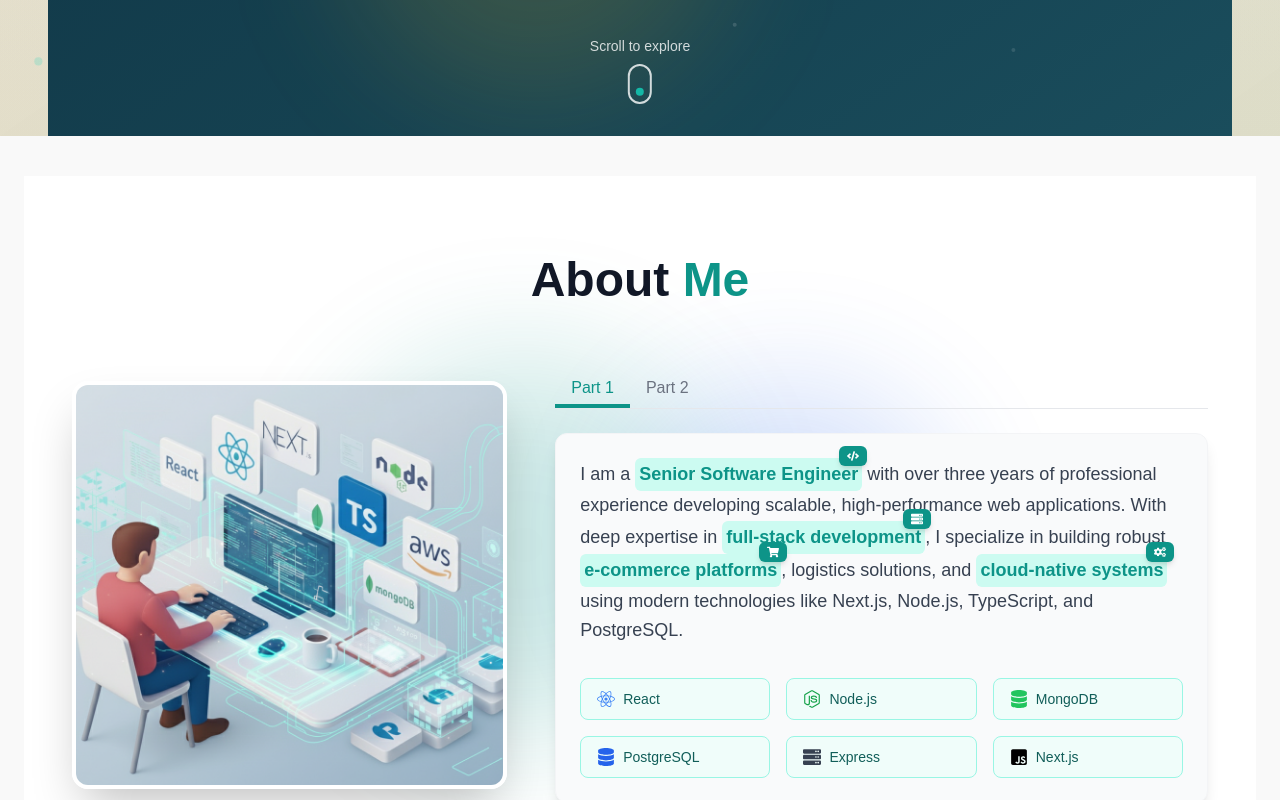
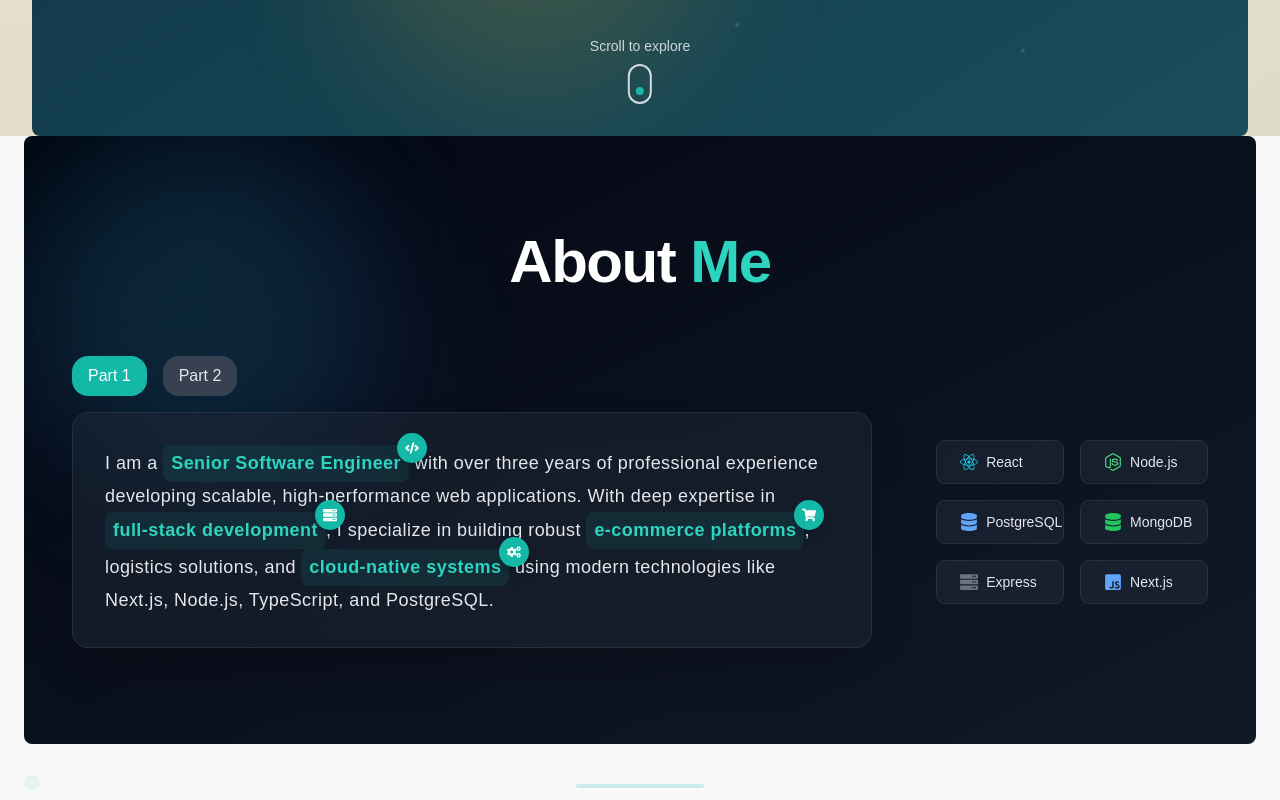
Before and after one commit to zeyakarim/portfolio_in_nextjs, a Next.js app: page / in a window 1280 px wide. Shown: the part 760-1560 px from the top of the page. Built offline with nearby package versions, Linux system fonts and the light colour scheme.

Commit message:
[Feat] Ui improve header and about me

```diff
--- a/components/AboutMe.jsx
+++ b/components/AboutMe.jsx
@@ -2,7 +2,6 @@
 
 import React, { useEffect, useRef, useState, useMemo } from "react";
 import { motion, AnimatePresence, useInView } from "framer-motion";
-import Image from "next/image";
 import {
   FaCode,
   FaServer,
@@ -54,30 +53,20 @@ const sectionVariants = {
   visible: {
     opacity: 1,
     y: 0,
-    transition: { type: "spring", damping: 10, stiffness: 100 },
-  },
-};
-
-const imageVariants = {
-  hidden: { opacity: 0, x: -50, rotate: -5 },
-  visible: {
-    opacity: 1,
-    x: 0,
-    rotate: 0,
-    transition: { type: "spring", stiffness: 100, damping: 15 },
+    transition: { type: "spring", damping: 15, stiffness: 100, duration: 0.8 },
   },
 };
 
 const techStack = [
-  { name: "React", icon: <FaReact className="text-blue-500" /> },
-  { name: "Node.js", icon: <FaNodeJs className="text-green-600" /> },
+  { name: "React", icon: <FaReact className="text-cyan-400" /> },
+  { name: "Node.js", icon: <FaNodeJs className="text-green-400" /> },
+  { name: "PostgreSQL", icon: <FaDatabase className="text-blue-400" /> },
   { name: "MongoDB", icon: <FaDatabase className="text-green-500" /> },
-  { name: "PostgreSQL", icon: <FaDatabase className="text-blue-600" /> },
-  { name: "Express", icon: <FaServer className="text-gray-700 dark:text-gray-300" /> },
-  { name: "Next.js", icon: <FaJsSquare className="text-black dark:text-white" /> },
+  { name: "Express", icon: <FaServer className="text-gray-500 dark:text-gray-300" /> },
+  { name: "Next.js", icon: <FaJsSquare className="text-blue-400 dark:text-gray-100" /> },
 ];
 
-const HighlightedTypewriter = ({ content, speed = 15 }) => {
+const HighlightedTypewriter = ({ content, speed = 10 }) => {
   const [displayedText, setDisplayedText] = useState("");
   const [isTypingComplete, setIsTypingComplete] = useState(false);
   const textRef = useRef(null);
@@ -85,7 +74,7 @@ const HighlightedTypewriter = ({ content, speed = 15 }) => {
 
   // Typewriter effect
   useEffect(() => {
-    if (!isInView) return;
+    if (!isInView || !content || !content.text) return;
     let currentText = "";
     let i = 0;
     setIsTypingComplete(false);
@@ -104,8 +93,9 @@ const HighlightedTypewriter = ({ content, speed = 15 }) => {
     return () => clearInterval(typingInterval);
   }, [content, speed, isInView]);
 
-  // Highlight logic (fixed duplicates)
+  // Highlight logic
   const parts = useMemo(() => {
+    if (!content || !content.text) return [];
     let currentText = displayedText;
     const result = [];
     const positions = [];
@@ -121,7 +111,6 @@ const HighlightedTypewriter = ({ content, speed = 15 }) => {
       }
     });
 
-    // Deduplicate highlights (avoid duplicate phrases at same position)
     const uniquePositions = positions.filter(
       (pos, index, self) =>
         index === self.findIndex((p) => p.start === pos.start && p.end === pos.end)
@@ -155,37 +144,36 @@ const HighlightedTypewriter = ({ content, speed = 15 }) => {
   return (
     <div
       ref={textRef}
-      className="text-gray-700 dark:text-gray-300 text-lg leading-relaxed font-light"
+      className="text-gray-200 text-lg leading-relaxed font-light tracking-wide"
     >
       {parts.map((part, index) => {
         if (part.type === "highlight") {
           return (
             <span
               key={index}
-              className="relative inline-block font-semibold text-teal-600 dark:text-teal-400 bg-teal-100 dark:bg-teal-900/50 px-1 py-0.5 rounded-md"
+              className="relative inline-block font-semibold text-teal-400 bg-teal-500/10 px-2 py-1 rounded-lg transition-all duration-300 hover:bg-teal-500/20"
             >
               {part.content}
-
-              {/* Floating Icon Above */}
               {part.icon && (
-                <span className="absolute -top-3 left-[96%] -translate-x-1/2 bg-teal-600 text-white text-xs px-2 py-1 rounded-md shadow-md whitespace-nowrap">
+                <motion.span
+                  className="absolute -top-3 left-[95%] -translate-x-1/2 bg-teal-500 text-white text-sm p-2 rounded-full shadow-lg"
+                  initial={{ scale: 0 }}
+                  animate={{ scale: 1 }}
+                  transition={{ delay: 0.2, type: "spring", stiffness: 150 }}
+                >
                   {part.icon}
-                </span>
+                </motion.span>
               )}
             </span>
           );
         }
-
-        // normal text
         return <React.Fragment key={index}>{part.content}</React.Fragment>;
       })}
-
-
       {!isTypingComplete && (
         <motion.span
-          className="inline-block w-1 h-6 bg-teal-600 dark:bg-teal-400 ml-1"
+          className="inline-block w-1 h-6 bg-teal-400 ml-1"
           animate={{ opacity: [0, 1, 0] }}
-          transition={{ repeat: Infinity, duration: 1 }}
+          transition={{ repeat: Infinity, duration: 0.7 }}
         />
       )}
     </div>
@@ -194,131 +182,112 @@ const HighlightedTypewriter = ({ content, speed = 15 }) => {
 
 const AboutMe = () => {
   const ref = useRef(null);
-  const isInView = useInView(ref, { once: true, amount: 0.3 });
-  const [activeTab, setActiveTab] = useState(0);
+  const isInView = useInView(ref, { once: true, amount: 0.4 });
+  const [activePart, setActivePart] = useState(1); // Default to Part 1
+
+  const handlePartClick = (partId) => {
+    setActivePart(partId);
+  };
 
   return (
     <section
       ref={ref}
-      className="relative py-20 px-6 md:px-12 bg-white dark:bg-[#121212] overflow-hidden"
+      className="relative py-24 px-6 md:px-12 bg-gradient-to-br from-gray-950 to-gray-900 overflow-hidden rounded-lg"
       id="about"
     >
       {/* Background shapes */}
       <motion.div
-        className="absolute inset-0 z-0 opacity-10 dark:opacity-5 overflow-hidden"
+        className="absolute inset-0 z-0 opacity-20"
         variants={sectionVariants}
         initial="hidden"
         animate={isInView ? "visible" : "hidden"}
       >
-        <motion.div className="absolute top-1/4 left-1/4 w-96 h-96 rounded-full bg-teal-600 dark:bg-teal-800 blur-3xl opacity-20 animate-pulse-slow" />
-        <motion.div className="absolute bottom-1/4 right-1/4 w-80 h-80 rounded-full bg-blue-600 dark:bg-blue-800 blur-3xl opacity-20 animate-pulse-slow-reverse" />
+        <motion.div
+          className="absolute top-1/6 left-1/6 w-80 h-80 rounded-full bg-teal-500/20 blur-3xl opacity-50 animate-pulse"
+        />
+        <motion.div
+          className="absolute bottom-1/6 right-1/6 w-96 h-96 rounded-full bg-blue-500/20 blur-3xl opacity-50 animate-pulse-slow"
+        />
       </motion.div>
 
-      <div className="max-w-6xl mx-auto relative z-10">
+      <div className="max-w-7xl mx-auto relative z-10">
         <motion.h2
-          className="text-4xl md:text-5xl font-extrabold text-center mb-16 text-gray-900 dark:text-white"
+          className="text-5xl md:text-6xl font-bold text-center mb-16 text-white tracking-tight"
           variants={sectionVariants}
           initial="hidden"
           animate={isInView ? "visible" : "hidden"}
         >
-          About <span className="text-teal-600 dark:text-teal-400">Me</span>
+          About <span className="text-teal-400">Me</span>
         </motion.h2>
 
-        <div className="flex flex-col lg:flex-row items-center justify-between gap-12">
-          {/* Image Section */}
-          <motion.div
-            variants={imageVariants}
-            initial="hidden"
-            animate={isInView ? "visible" : "hidden"}
-            className="w-full lg:w-2/5 flex justify-center relative"
-          >
-            <div className="relative">
-              <motion.div
-                className="rounded-2xl overflow-hidden shadow-2xl border-4 border-white dark:border-gray-800 relative z-10"
-                whileHover={{ scale: 1.03, rotate: 1 }}
-                transition={{ type: "spring", stiffness: 400, damping: 10 }}
-              >
-                <Image
-                  src="/hero-section-image.png"
-                  alt="Profile"
-                  width={400}
-                  height={500}
-                  className="w-full h-[400px] object-cover"
-                  priority
-                />
-              </motion.div>
-            </div>
-          </motion.div>
-
-          {/* Text Section */}
+        <div className="flex flex-col lg:flex-row items-center justify-between gap-16">
+          {/* Text Section with Toggleable Parts */}
           <motion.div
             initial={{ opacity: 0, x: 50 }}
             animate={isInView ? { opacity: 1, x: 0 } : {}}
-            transition={{ duration: 0.8, delay: 0.2 }}
-            className="w-full lg:w-3/5"
+            transition={{ duration: 0.8, delay: 0.3 }}
+            className="w-[82%]"
           >
-            <div className="mb-6 flex border-b border-gray-200 dark:border-gray-700">
-              {textContent.map((_, index) => (
+            <div className="mb-4">
               <button
-                  key={index}
-                  className={`px-4 py-2 font-medium relative transition-colors duration-300 ease-in-out ${activeTab === index
-                      ? "text-teal-600 dark:text-teal-400"
-                      : "text-gray-500 hover:text-gray-700 dark:text-gray-400 dark:hover:text-gray-200"
+                onClick={() => handlePartClick(1)}
+                className={`mr-4 px-4 py-2 rounded-2xl ${
+                  activePart === 1
+                    ? "bg-teal-500 text-white"
+                    : "bg-gray-700 text-gray-200 hover:bg-gray-600"
                 }`}
-                  onClick={() => setActiveTab(index)}
               >
-                  {activeTab === index && (
+                Part 1
+              </button>
+              <button
+                onClick={() => handlePartClick(2)}
+                className={`px-4 py-2 rounded-2xl ${
+                  activePart === 2
+                    ? "bg-teal-500 text-white"
+                    : "bg-gray-700 text-gray-200 hover:bg-gray-600"
+                }`}
+              >
+                Part 2
+              </button>
+            </div>
             <motion.div
-                      className="absolute bottom-0 left-0 w-full h-1 bg-teal-600 dark:bg-teal-400"
-                      layoutId="underline"
-                      transition={{ type: "spring", bounce: 0.2, duration: 0.6 }}
+              className="bg-gray-800/50 backdrop-blur-lg p-8 rounded-2xl border border-gray-700/50 shadow-2xl"
+              initial={{ opacity: 0, y: 30 }}
+              animate={{ opacity: 1, y: 0 }}
+              transition={{ duration: 0.5 }}
+            >
+              <HighlightedTypewriter
+                content={textContent.find((part) => part.id === activePart)}
+                speed={10}
               />
-                  )}
-                  Part {index + 1}
-                </button>
-              ))}
-            </div>
+            </motion.div>
+          </motion.div>
 
-            <AnimatePresence mode="wait">
           <motion.div
-                key={activeTab}
-                initial={{ opacity: 0, y: 20 }}
-                animate={{ opacity: 1, y: 0 }}
-                exit={{ opacity: 0, y: -20 }}
-                transition={{ duration: 0.3 }}
-                className="bg-gray-50 dark:bg-gray-800 p-6 rounded-xl shadow-lg border border-gray-100 dark:border-gray-700"
-              >
-                <HighlightedTypewriter content={textContent[activeTab]} speed={15} />
-
-                {activeTab === 0 && (
-                  <motion.div
-                    className="mt-8 grid grid-cols-2 md:grid-cols-3 gap-4"
+            className="mt-10 grid grid-cols-2 sm:grid-cols-2 gap-4"
             initial="hidden"
             animate="visible"
-                    variants={{
-                      visible: { transition: { staggerChildren: 0.1 } },
+            variants={{ visible: { transition: { staggerChildren: 0.1 } } }}
+          >
+            {techStack.map((tech, i) => (
+              <motion.div
+                key={tech.name}
+                className="relative p-1 px-2 rounded-lg overflow-hidden group"
+                initial={{ opacity: 0, x: -20 }}
+                animate={{ opacity: 1, x: 0 }}
+                transition={{ delay: 0.9 + i * 0.1, duration: 0.4 }}
+                whileHover={{
+                  scale: 1.05,
+                  boxShadow: "0 8px 20px rgba(0,0,0,0.2)",
                 }}
               >
-                    {techStack?.map((tech, i) => (
-                      <motion.div
-                        key={tech.name}
-                        className="bg-teal-50 dark:bg-teal-950 border border-teal-200 dark:border-teal-900 rounded-lg px-4 py-2.5 text-sm font-medium text-teal-800 dark:text-teal-200 flex items-center gap-2 hover:bg-teal-100/80 dark:hover:bg-teal-900/80 transition-all"
-                        initial={{ opacity: 0, x: -20 }}
-                        animate={{ opacity: 1, x: 0 }}
-                        transition={{ delay: 0.8 + i * 0.1, duration: 0.3 }}
-                        whileHover={{
-                          scale: 1.05,
-                          boxShadow: "0 4px 10px rgba(0,0,0,0.1)",
-                        }}
-                      >
+                <div className="absolute inset-0 bg-gray-800/60 backdrop-blur-lg rounded-lg border border-gray-700/50 transition-opacity duration-300 group-hover:bg-gray-700/80" />
+                <div className="relative z-10 px-4 py-2 text-sm font-medium flex items-center gap-2 text-gray-200 group-hover:text-teal-400 transition-colors duration-300">
                   <span className="text-lg">{tech.icon}</span>
                   {tech.name}
+                </div>
               </motion.div>
             ))}
-                  </motion.div>
-                )}
-              </motion.div>
-            </AnimatePresence>
           </motion.div>
         </div>
       </div>
--- a/components/AboutSection.jsx
+++ b/components/AboutSection.jsx
@@ -26,7 +26,7 @@ const AboutSection = () => {
       initial="hidden"
       whileInView="visible"
       viewport={{ once: true, amount: 0.2 }}
-      className="w-full px-6 mt-10 max-w-[90rem] mx-auto"
+      className="w-full px-6 mt-0 max-w-[90rem] mx-auto"
     >
       <div id="about">
         <AboutMe />
--- a/components/Header.jsx
+++ b/components/Header.jsx
@@ -67,7 +67,7 @@ const Header = () => {
             {/* Content Section */}
             <motion.section
                 // style={{ y: springY, opacity }}
-                className="w-full flex-1 flex flex-col items-center text-center px-6 max-w-[90rem] mx-auto z-10 pt-[calc(4rem+env(safe-area-inset-top))] md:pt-[calc(6rem+env(safe-area-inset-top))] md:justify-center md:items-start md:text-left md:px-8 lg:px-12"
+                className="w-full flex-1 flex flex-col items-center text-center px-6 max-w-[92rem] mx-auto z-10 pt-[calc(4rem+env(safe-area-inset-top))] md:pt-[calc(6rem+env(safe-area-inset-top))] md:justify-center md:items-start md:text-left md:px-8 rounded-lg"
             >
                 <HelloHeader />
             </motion.section>
--- a/components/HelloHeader.jsx
+++ b/components/HelloHeader.jsx
@@ -48,7 +48,7 @@ const HeroHeader = () => {
       ref={ref}
       initial="hidden"
       animate={isInView ? "visible" : "hidden"}
-      className="relative w-full min-h-screen flex items-center justify-center px-6 py-20 overflow-hidden bg-gradient-to-br from-[#0D2F3F] to-[#1A4D5C] text-white"
+      className="relative w-full min-h-screen flex items-center justify-center px-6 py-20 overflow-hidden bg-gradient-to-br from-[#0D2F3F] to-[#1A4D5C] text-white rounded-lg"
     >
       {/* Refined and simplified background elements */}
       <div className="absolute inset-0 z-0">
--- a/components/NavSection.jsx
+++ b/components/NavSection.jsx
@@ -56,7 +56,7 @@ const Navbar = () => {
         animate={{ opacity: 1, y: 0 }}
         transition={{ duration: 0.8, ease: "easeInOut" }}
         className="fixed top-5 left-5 -translate-x-1/2 z-50
-    w-[96%] max-w-8xl rounded-full px-6 py-3
+    w-[97%] max-w-8xl rounded-full px-6 py-3
     flex justify-between items-center
     bg-[#134451] border border-white/10 shadow-lg
     transition-all duration-300"
```
Lines whose indentation alone changed are shown as unchanged.
